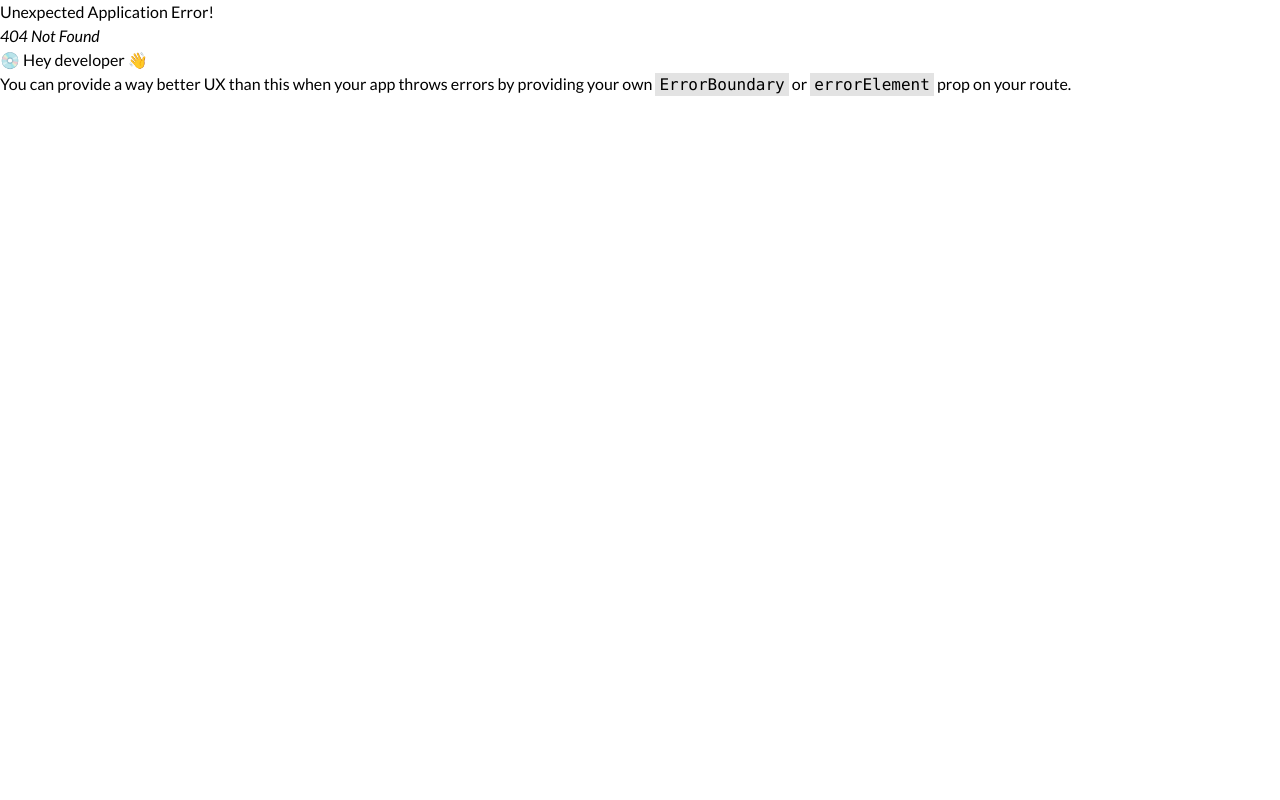
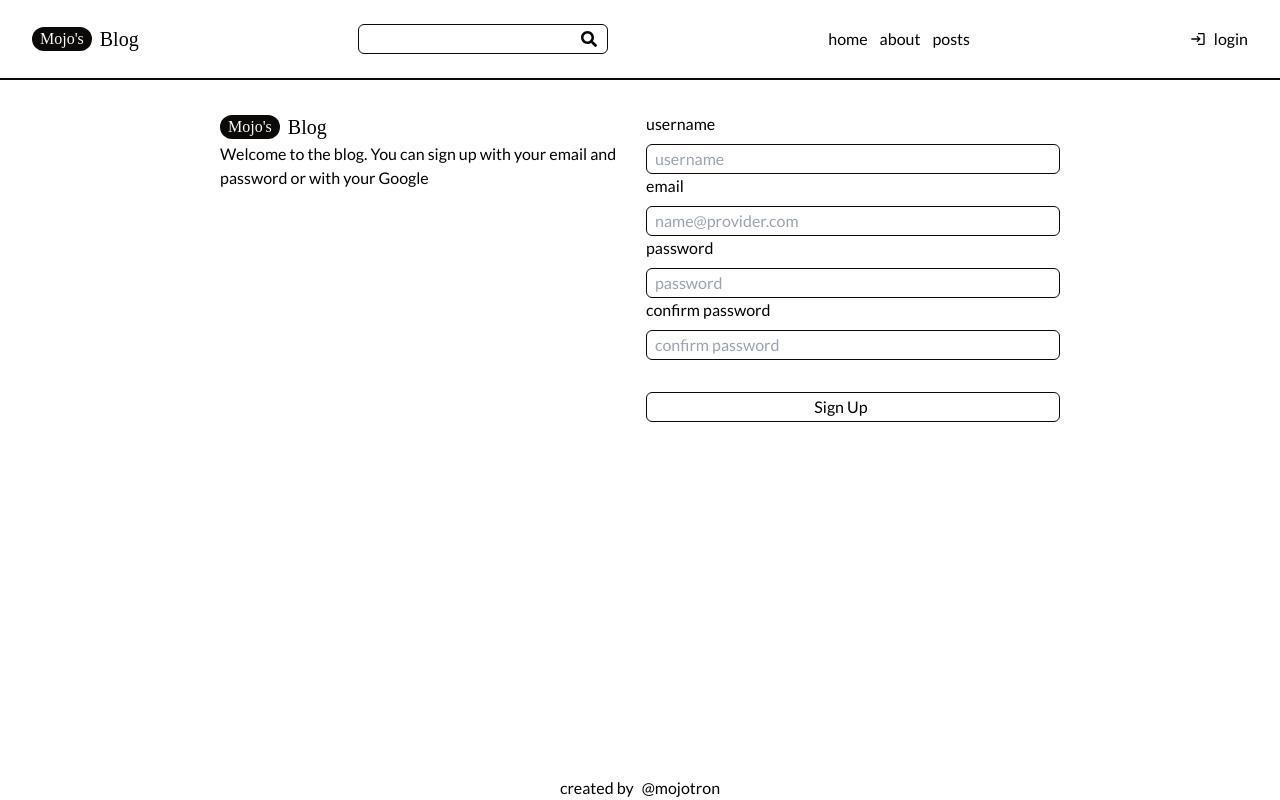
Before and after one commit to mojotron/blog-client, a React (Vite) app: page /signup in a window 1280 px wide. Before the commit this address had no page. Built offline with nearby package versions, Linux system fonts and the light colour scheme; a web font is replaced by a local one.

Commit message:
add signup page

```diff
--- a/src/App.tsx
+++ b/src/App.tsx
@@ -4,6 +4,7 @@ import MainLayout from "./layouts/main/MainLayout";
 // pages
 import Homepage from "./pages/homepage/Homepage";
 import Login from "./pages/login/Login";
+import SignUp from "./pages/signup/SignUp";
 
 const router = createBrowserRouter([
   {
@@ -12,6 +13,7 @@ const router = createBrowserRouter([
     children: [
       { index: true, element: <Homepage /> },
       { path: "/login", element: <Login /> },
+      { path: "/signup", element: <SignUp /> },
     ],
   },
 ]);
--- a/src/components/Header.tsx
+++ b/src/components/Header.tsx
@@ -11,7 +11,7 @@ const Header = () => {
       <Logo />
       <SearchForm />
       <Navbar />
-      <Link to="/login">
+      <Link to="/login" className="flex items-center gap-1">
         <IconLogin />
         login
       </Link>
--- /dev/null
+++ b/src/pages/signup/SignUp.tsx
@@ -0,0 +1,73 @@
+import { useState } from "react";
+import Logo from "../../components/Logo";
+
+const SignUp = () => {
+  return (
+    <div className="p-5">
+      <div className="flex gap-2 flex-col md:flex-row">
+        {/* left */}
+        <div className="flex-1">
+          <Logo />
+          <p>
+            Welcome to the blog. You can sign up with your email and password or
+            with your Google{" "}
+          </p>
+        </div>
+        {/* right */}
+        <form className="flex-1">
+          <div className="flex flex-col gap-1">
+            <label htmlFor="username">username</label>
+            <input
+              className="w-full border border-black py-0.5 pl-1 pr-5 rounded-md outline-none focus:ring focus:ring-red-400"
+              id="username"
+              type="text"
+              required
+              placeholder="username"
+            />
+          </div>
+
+          <div className="flex flex-col gap-1">
+            <label htmlFor="username">email</label>
+            <input
+              className="w-full border border-black py-0.5 pl-1 pr-5 rounded-md outline-none focus:ring focus:ring-red-400"
+              id="email"
+              type="email"
+              required
+              placeholder="name@provider.com"
+            />
+          </div>
+
+          <div className="flex flex-col gap-1">
+            <label htmlFor="username">password</label>
+            <input
+              className="w-full border border-black py-0.5 pl-1 pr-5 rounded-md outline-none focus:ring focus:ring-red-400"
+              id="password"
+              type="password"
+              required
+              placeholder="password"
+            />
+          </div>
+
+          <div className="flex flex-col gap-1 mb-5">
+            <label htmlFor="username">confirm password</label>
+            <input
+              className="w-full border border-black py-0.5 pl-1 pr-5 rounded-md outline-none focus:ring focus:ring-red-400"
+              id="confirmPassword"
+              type="password"
+              required
+              placeholder="confirm password"
+            />
+          </div>
+          <button
+            className="w-full border border-black py-0.5 pl-1 pr-5 rounded-md outline-none focus:ring focus:ring-red-400 hover:bg-black hover:text-white"
+            type="submit"
+          >
+            Sign Up
+          </button>
+        </form>
+      </div>
+    </div>
+  );
+};
+
+export default SignUp;
--- a/vite.config.ts
+++ b/vite.config.ts
@@ -6,5 +6,11 @@ export default defineConfig({
   plugins: [react()],
   server: {
     port: 8000,
+    proxy: {
+      "/api/v1": {
+        target: "http://localhost:5000",
+        secure: false,
+      },
+    },
   },
 });
```
